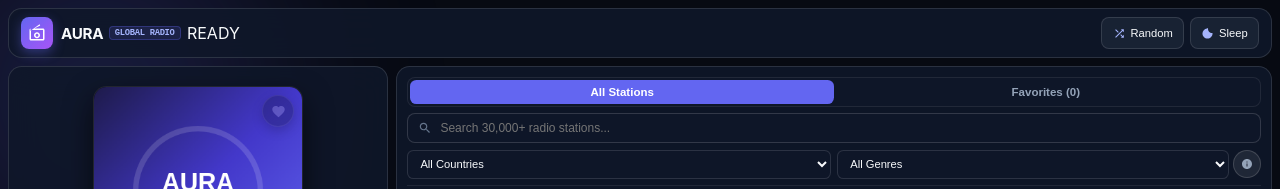
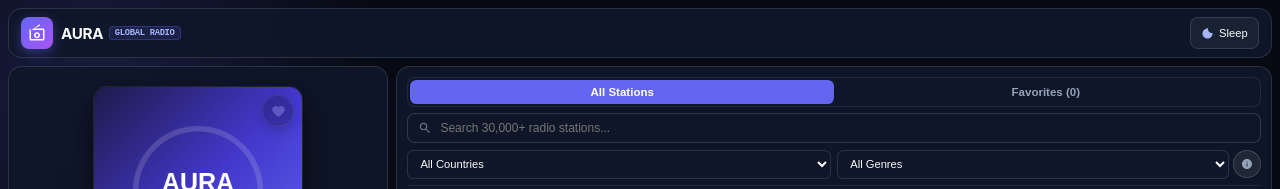
Before and after one commit to nsominsk-droid/Aura, a plain HTML site: page index.html in a window 1280 px wide. Shown: the top 189 px of the page. Drawn offline with Linux system fonts and the light colour scheme; no server answers.

Commit message:
Update index.html

```diff
--- a/index.html
+++ b/index.html
@@ -798,16 +798,7 @@
                 </div>
             </div>
 
-            <div class="status-badge">
-                <span id="statusDot" class="ping-dot"></span>
-                <span id="statusText">READY</span>
-            </div>
-
             <div class="header-actions">
-                <button id="headerRandomBtn" class="btn-action" title="Random Station" onclick="window.playRandomStation()">
-                    <svg width="13" height="13" viewBox="0 0 24 24" fill="#a5b4fc"><path d="M10.59 9.17L5.41 4 4 5.41l5.17 5.17 1.42-1.41zM14.5 4l2.04 2.04L4 18.59 5.41 20 17.96 7.46 20 9.5V4h-5.5zm.33 9.41l-1.41 1.41 3.13 3.13L14.5 20H20v-5.5l-2.04 2.04-3.13-3.13z"/></svg>
-                    <span>Random</span>
-                </button>
                 <button id="sleepTimerBtn" class="btn-action" title="Sleep Timer">
                     <svg width="13" height="13" viewBox="0 0 24 24" fill="#a5b4fc"><path d="M12.3 2c.43 0 .74.37.7.8-.44 4.5 3 8.35 7.5 8.35.43 0 .8.31.8.74 0 5.14-4.16 9.31-9.3 9.31-5.14 0-9.3-4.17-9.3-9.31 0-4.8 3.63-8.76 8.33-9.25.09-.01.18-.04.27-.04z"/></svg>
                     <span id="sleepTimerLabel">Sleep</span>
```
